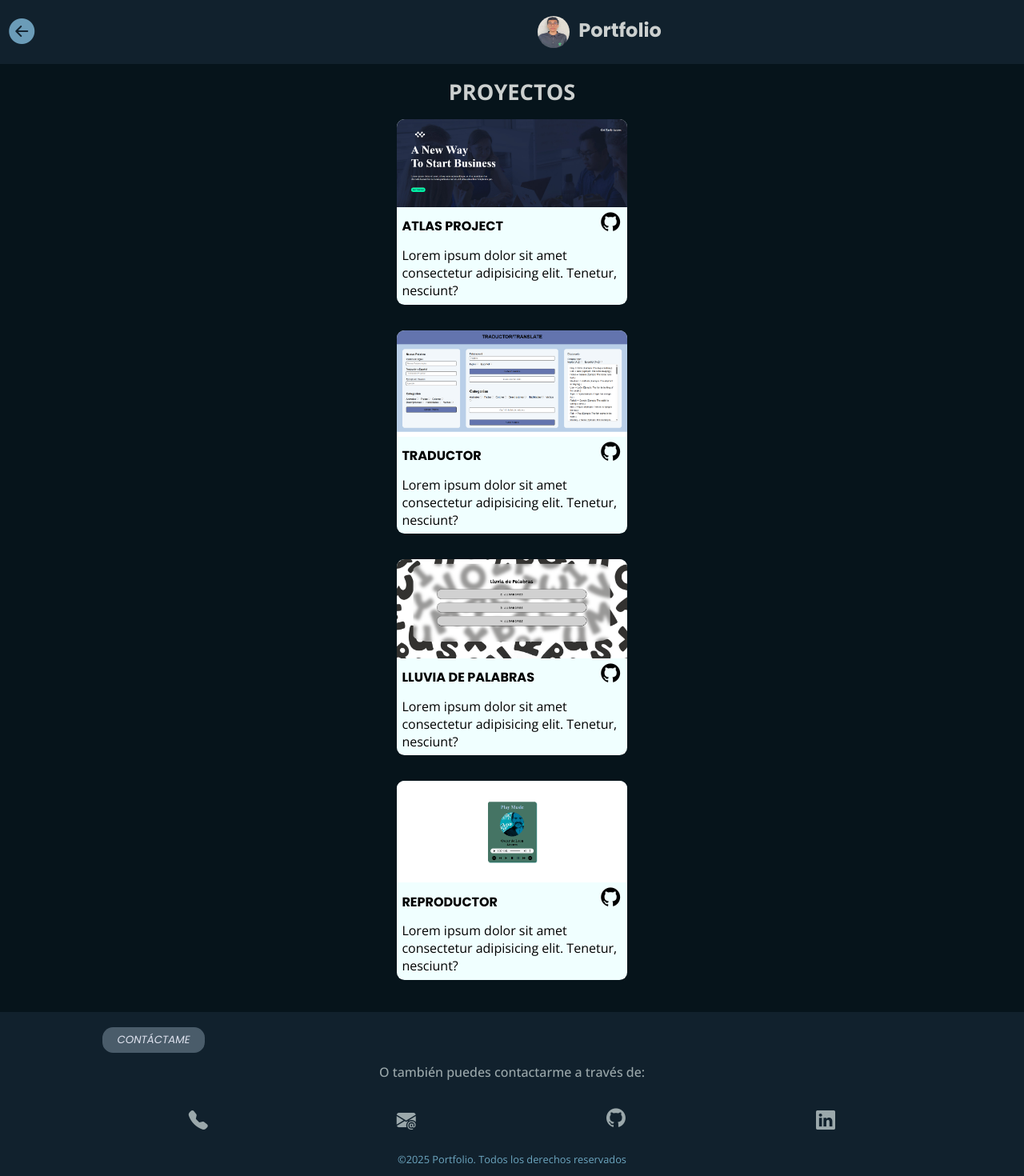
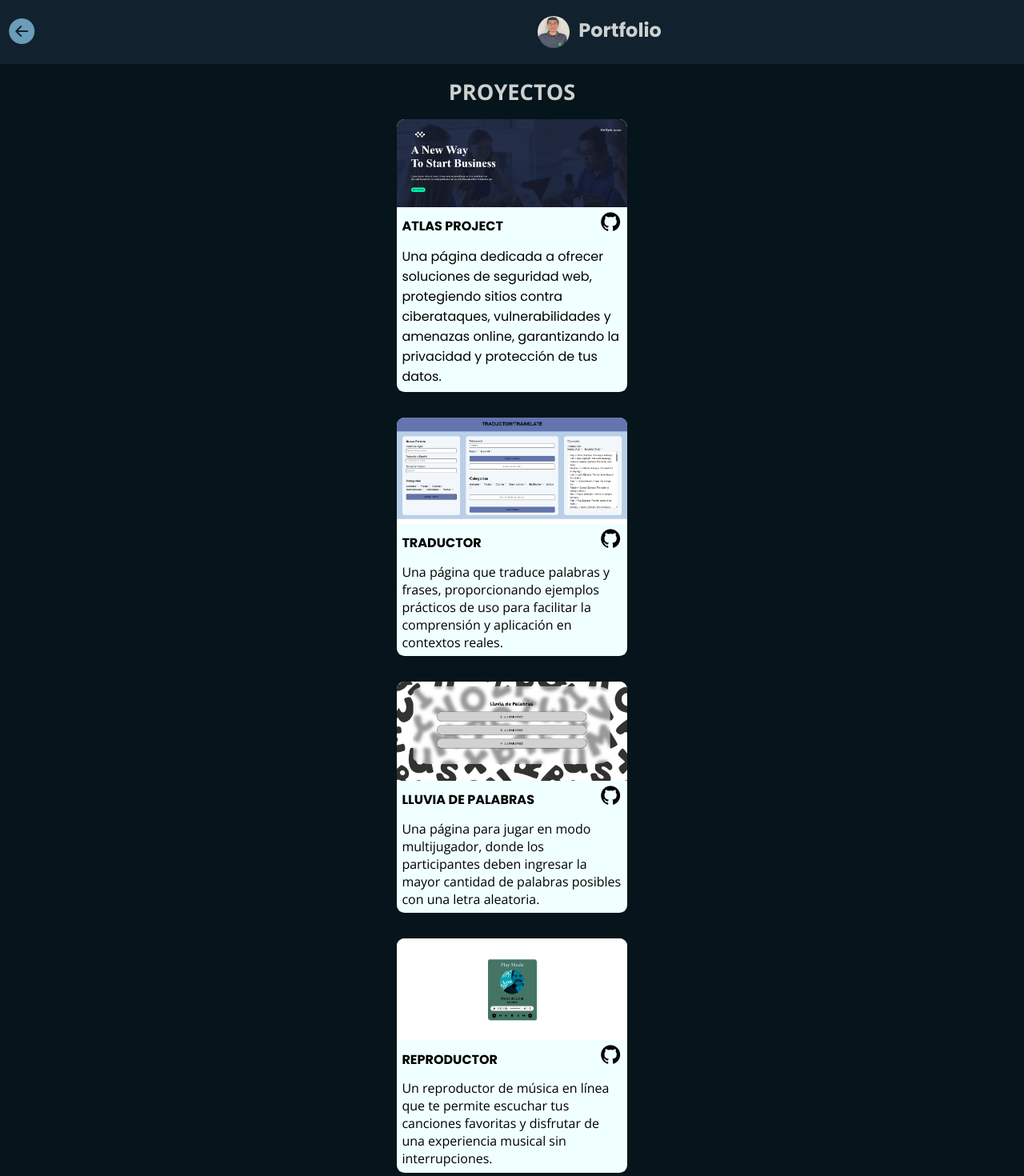
Before and after one commit to ronaldp12/PortafolioReact, a React (Vite) app: page /experience in a window 1280 px wide. Shown: the top 1470 px of the page at 80% size. Built offline with nearby package versions, Linux system fonts and the light colour scheme.

Commit message:
descripcion agregada a los proyectos

```diff
--- a/src/components/Pages/Experience/Experience.css
+++ b/src/components/Pages/Experience/Experience.css
@@ -66,3 +66,7 @@
     color: black;
     margin-right: 0.4rem;
 }
+
+.description{
+    font-family: "Poppins", sans-serif;
+}
--- a/src/components/Pages/Experience/Experience.jsx
+++ b/src/components/Pages/Experience/Experience.jsx
@@ -25,7 +25,7 @@ export const Experience = () => {
 
             </ItemLista>
           </a>
-          <p>Lorem ipsum dolor sit amet consectetur adipisicing elit. Tenetur, nesciunt?</p>
+          <p className='description'>Una página dedicada a ofrecer soluciones de seguridad web, protegiendo sitios contra ciberataques, vulnerabilidades y amenazas online, garantizando la privacidad y protección de tus datos.</p>
         </div>
 
         <div className='container-project'>
@@ -37,7 +37,7 @@ export const Experience = () => {
 
             </ItemLista>
           </a>
-          <p>Lorem ipsum dolor sit amet consectetur adipisicing elit. Tenetur, nesciunt?</p>
+          <p>Una página que traduce palabras y frases, proporcionando ejemplos prácticos de uso para facilitar la comprensión y aplicación en contextos reales.</p>
         </div>
 
 
@@ -50,7 +50,7 @@ export const Experience = () => {
 
             </ItemLista>
           </a>
-          <p>Lorem ipsum dolor sit amet consectetur adipisicing elit. Tenetur, nesciunt?</p>
+          <p>Una página para jugar en modo multijugador, donde los participantes deben ingresar la mayor cantidad de palabras posibles con una letra aleatoria.</p>
         </div>
 
         <div className='container-project'>
@@ -62,7 +62,7 @@ export const Experience = () => {
 
             </ItemLista>
           </a>
-          <p>Lorem ipsum dolor sit amet consectetur adipisicing elit. Tenetur, nesciunt?</p>
+          <p>Un reproductor de música en línea que te permite escuchar tus canciones favoritas y disfrutar de una experiencia musical sin interrupciones.</p>
         </div>
 
       </div>
```
